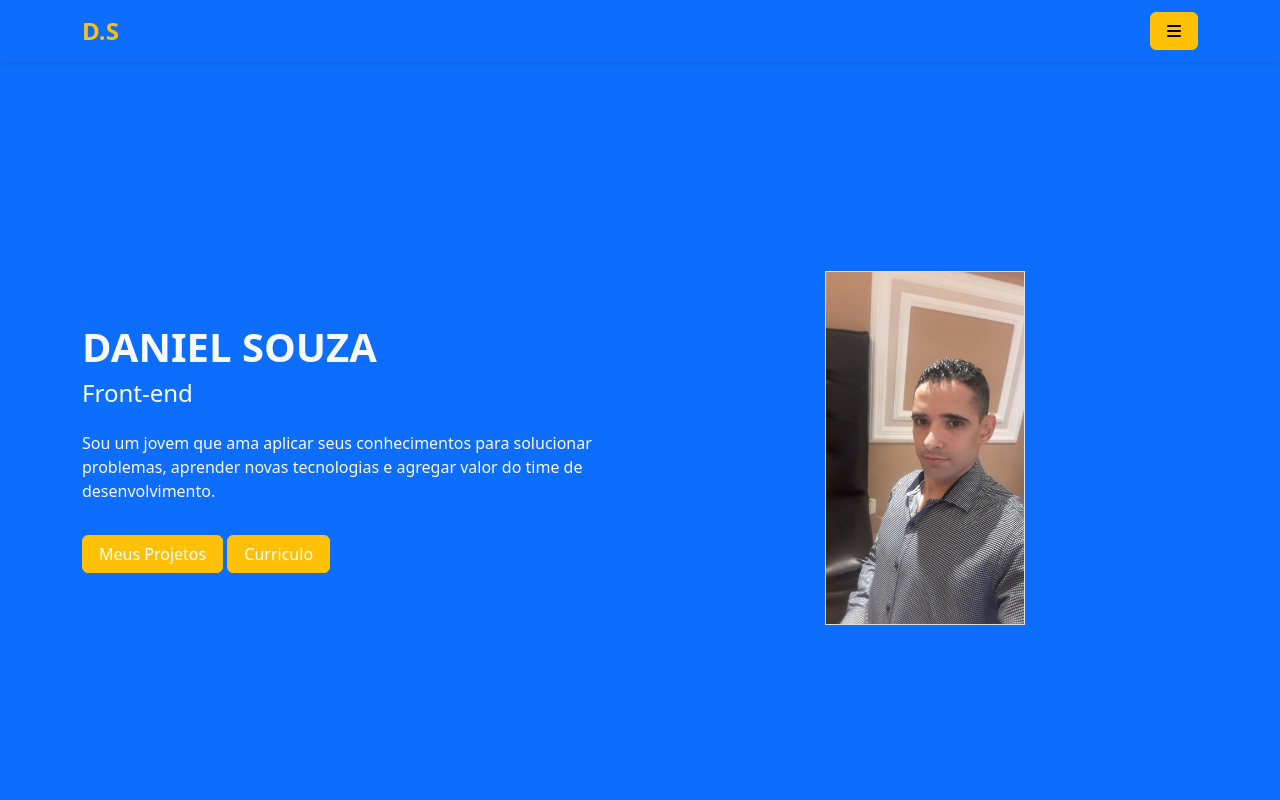
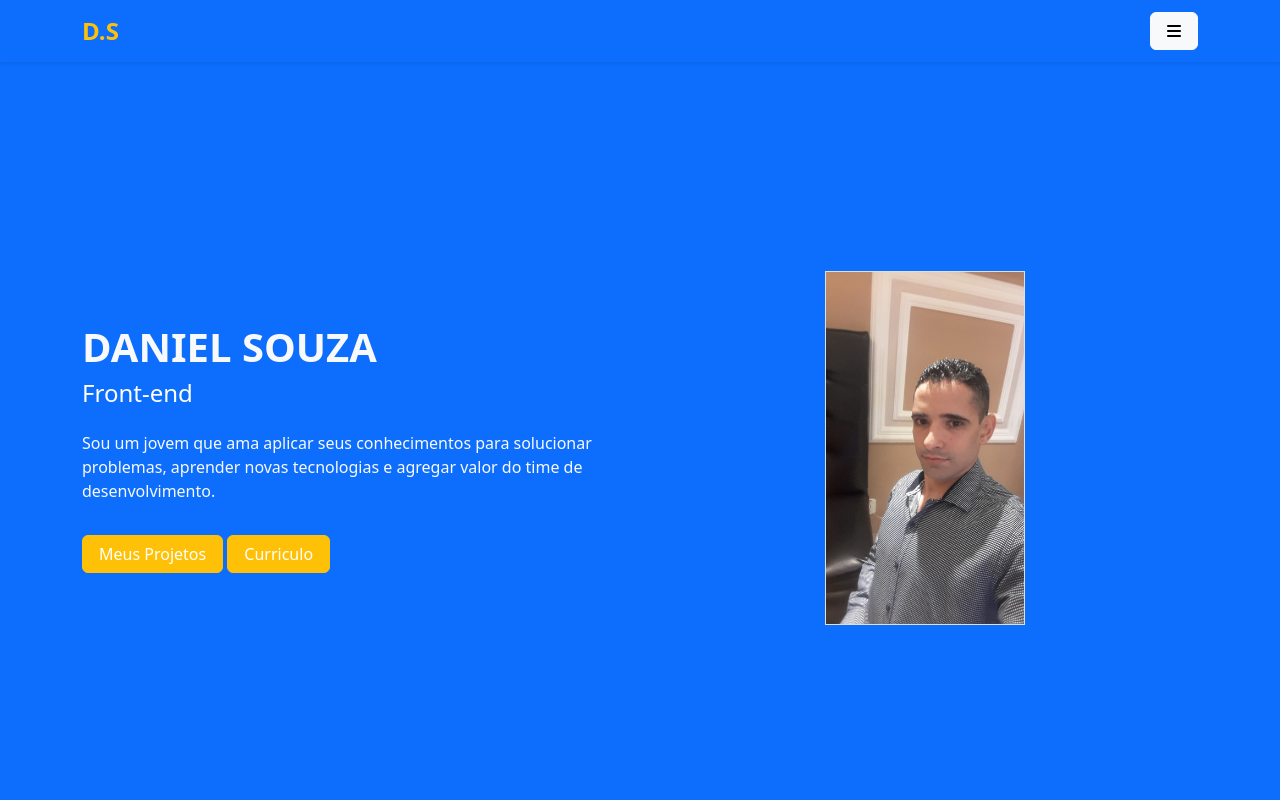
Before and after one commit to DanielDeveloperBR/Portfolio-c-bootstrap, a plain HTML site: page index.html in a window 1280 px wide. Shown: the top 800 px of the page. Drawn offline with Linux system fonts and the light colour scheme.

Commit message:
cor do botao da navbar

```diff
--- a/index.html
+++ b/index.html
@@ -16,7 +16,7 @@
         <div class="container-lg">
             <a class="navbar-brand text-warning fw-bold fs-4" href="#">D.S</a>
             <div class="dropdown">
-                <button class="btn btn-secondary btn-warning px-3" type="button" data-bs-toggle="dropdown"
+                <button class="btn btn-secondary btn-light px-3" type="button" data-bs-toggle="dropdown"
                     aria-expanded="false" id="dropdownMenuButton">
                     <i class="fas fa-bars"></i>
                 </button>
```
